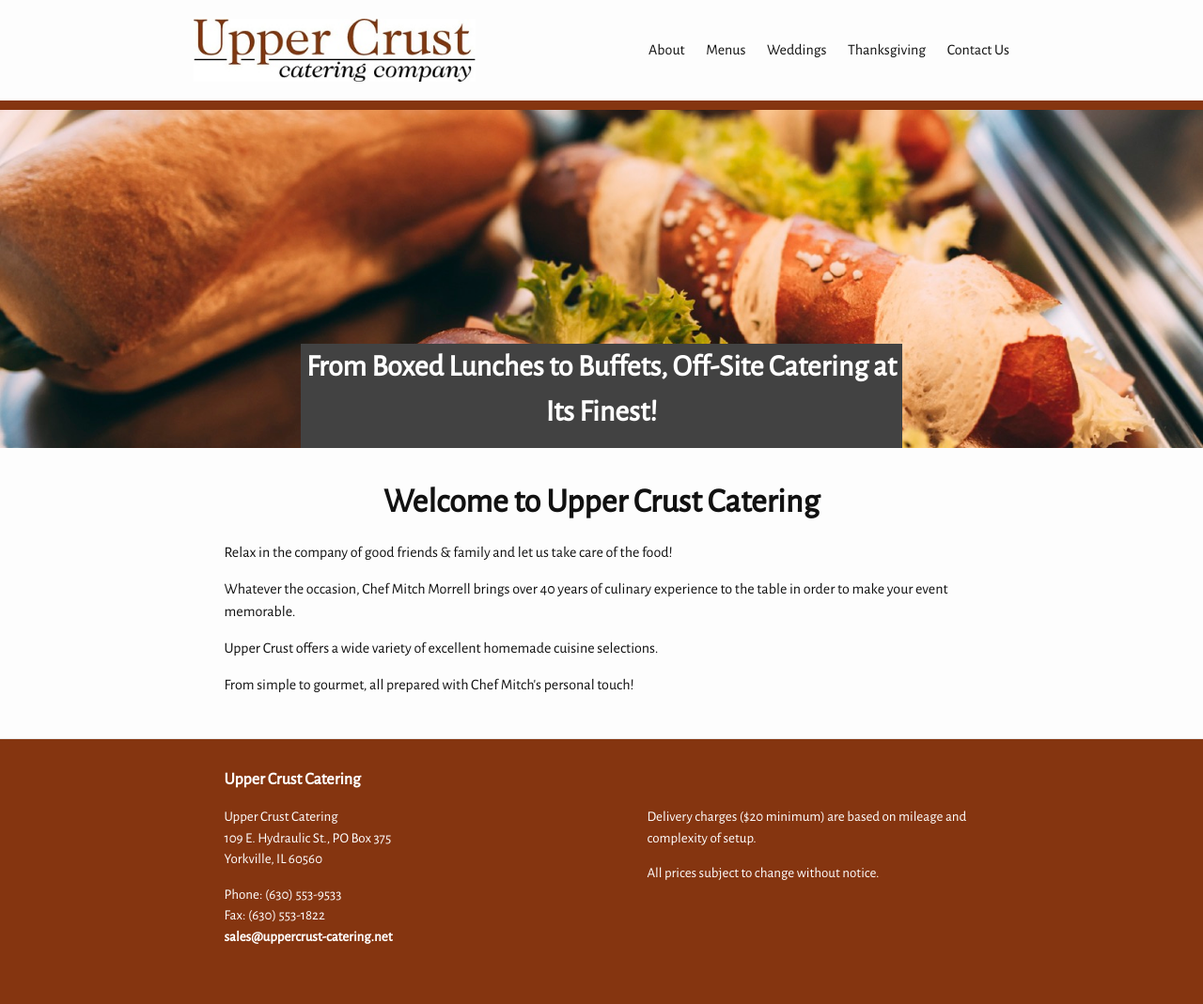
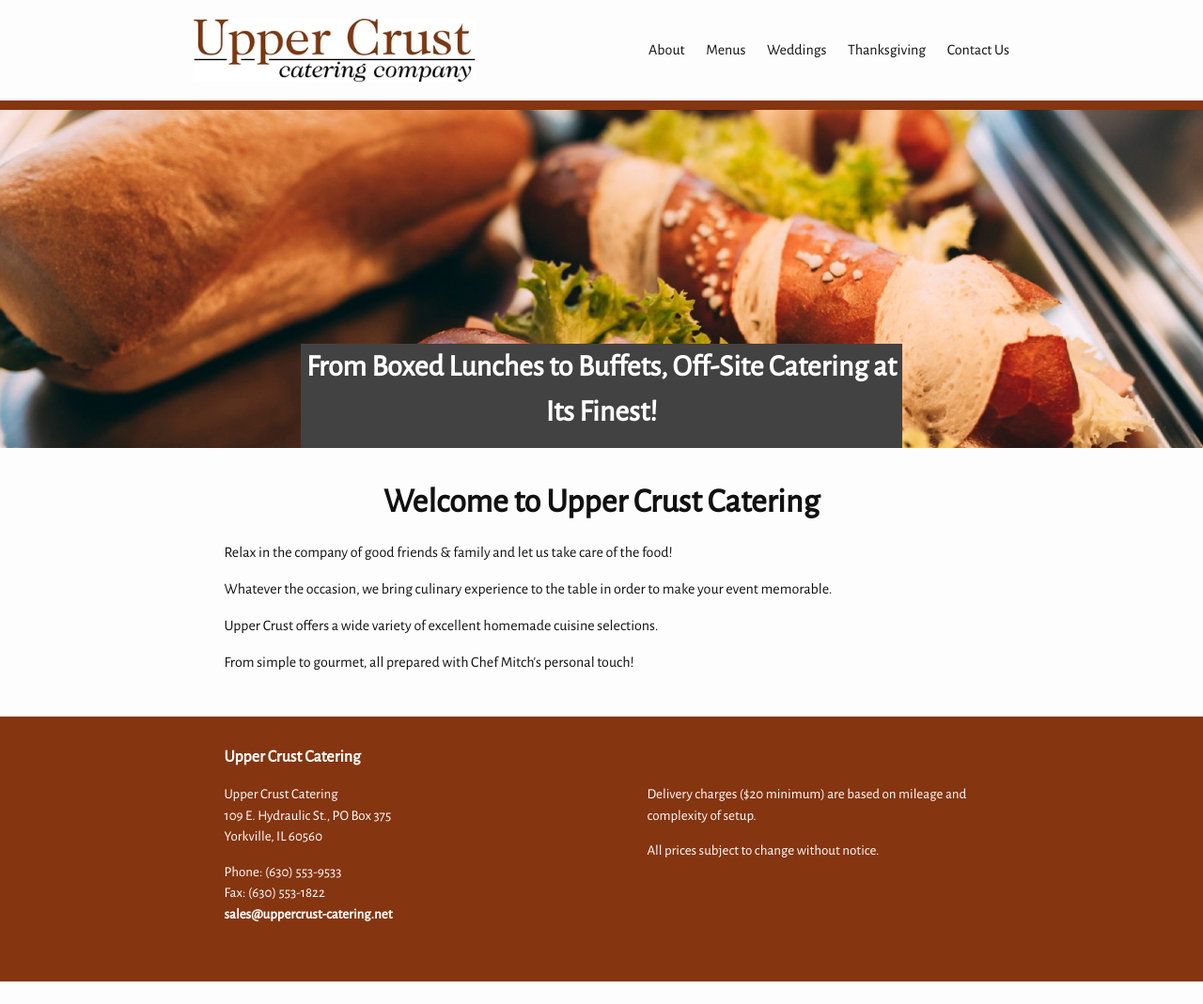
Before and after one commit to kmorrell27/UpperCrustCatering, a Jekyll site: the page built from index.html, in a window 1280 px wide. Shown: the whole page at 94% size. Built offline with Jekyll 4.4.1, drawn with Linux system fonts in a browser that asks for light colours; after the commit the page ends 1045 px from its top, so only the background shows below that.

Commit message:
Let's hide our heads in shame!
Tomorrow's the Thanksgiving pickups and things are probably going to go okay.

But just in case.

```diff
--- a/index.html
+++ b/index.html
@@ -18,8 +18,8 @@
       food!
     </p>
     <p class="lead-paragraph">
-      Whatever the occasion, Chef Mitch Morrell brings over 40 years of culinary
-      experience to the table in order to make your event memorable.
+      Whatever the occasion, we bring culinary experience to the table
+      in order to make your event memorable.
     </p>
     <p class="lead-paragraph">
       Upper Crust offers a wide variety of excellent homemade cuisine
```
